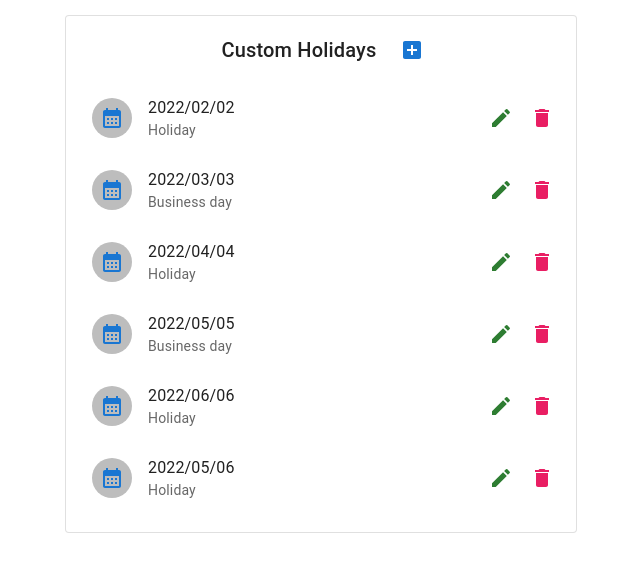
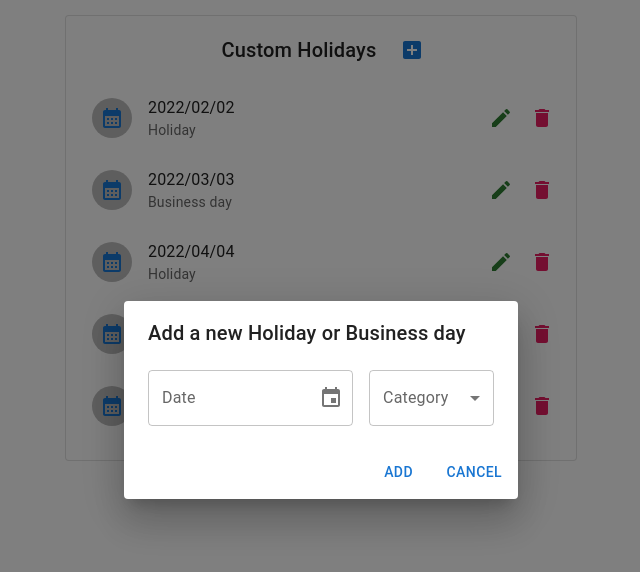
Before and after one commit to nhatvu148/business-day-go, a Next.js app in the folder client/: page / in a window 1280 px wide. Both pictures are taken after a click on the button 731 px from the left and 50 px from the top of the page. Shown: the top 572 px of the page, without its empty margins (319-959 px from the left). Built offline with nearby package versions, Linux system fonts and the light colour scheme.

Commit message:
add dialog to add holiday

```diff
--- a/client/components/layout.tsx
+++ b/client/components/layout.tsx
@@ -1,4 +1,6 @@
 import Head from "next/head";
+import { AdapterMoment } from "@mui/x-date-pickers/AdapterMoment";
+import { LocalizationProvider } from "@mui/x-date-pickers";
 
 type LayoutProps = {
   children: React.ReactNode;
@@ -13,7 +15,9 @@ export default function Layout({ children }: LayoutProps) {
         <meta name="viewport" content="initial-scale=1, width=device-width" />
         <link rel="icon" href="/favicon.ico" />
       </Head>
-      {children}
+      <LocalizationProvider dateAdapter={AdapterMoment}>
+        {children}
+      </LocalizationProvider>
     </>
   );
 }
--- a/client/package.json
+++ b/client/package.json
@@ -16,6 +16,8 @@
     "@fontsource/open-sans": "^4.5.10",
     "@mui/icons-material": "^5.8.4",
     "@mui/material": "^5.8.6",
+    "@mui/x-date-pickers": "^5.0.0-alpha.7",
+    "moment": "^2.29.3",
     "next": "12.2.0",
     "react": "18.2.0",
     "react-dom": "18.2.0"
--- a/client/pages/index.tsx
+++ b/client/pages/index.tsx
@@ -1,18 +1,25 @@
 import React, { useState } from "react";
 import {
   Button,
-  Grid,
   List,
   Typography,
   IconButton,
   styled,
   Box,
   Card,
-  Tooltip
+  Tooltip,
+  Dialog,
+  DialogTitle,
+  DialogContent,
+  DialogActions,
+  TextField,
+  Select,
+  MenuItem,
+  SelectChangeEvent,
+  FormControl,
+  InputLabel,
 } from "@mui/material";
 import type { NextPage } from "next";
-import Head from "next/head";
-import Image from "next/image";
 import ListItem from "@mui/material/ListItem";
 import ListItemAvatar from "@mui/material/ListItemAvatar";
 import ListItemText from "@mui/material/ListItemText";
@@ -22,6 +29,8 @@ import DeleteIcon from "@mui/icons-material/Delete";
 import EditIcon from "@mui/icons-material/Edit";
 import CalendarMonthIcon from "@mui/icons-material/CalendarMonth";
 import { pink } from "@mui/material/colors";
+import { DesktopDatePicker } from "@mui/x-date-pickers/DesktopDatePicker";
+import moment from "moment";
 
 const Demo = styled("div")(({ theme }) => ({
   backgroundColor: theme.palette.background.paper,
@@ -45,6 +54,35 @@ function generate(element: React.ReactElement) {
 
 const Home: NextPage = () => {
   const [customHolidays, setCustomHolidays] = useState(initialCustomHolidays);
+  const [open, setOpen] = useState(false);
+  const [category, setCategory] = useState("");
+  const [date, setDate] = useState<moment.Moment | null>(null);
+
+  const handleChange = (newValue: moment.Moment | null) => {
+    setDate(newValue);
+  };
+
+  const handleClickOpen = () => {
+    setOpen(true);
+  };
+
+  const handleClose = () => {
+    setOpen(false);
+  };
+
+  const handleAdd = () => {
+    setCustomHolidays((prev) => [
+      ...prev,
+      { date: moment(date).format("YYYY/MM/DD"), category },
+    ]);
+    setDate(null);
+    setCategory("");
+  };
+
+  const handleChangeCategory = (event: SelectChangeEvent) => {
+    setCategory(event.target.value);
+  };
+
   return (
     <div
       style={{
@@ -70,10 +108,7 @@ const Home: NextPage = () => {
                 edge="end"
                 aria-label="add"
                 onClick={() => {
-                  setCustomHolidays((prev) => [
-                    ...prev,
-                    { date: "2022/05/06", category: "Holiday" },
-                  ]);
+                  handleClickOpen();
                 }}
               >
                 <AddBoxIcon color="primary" />
@@ -119,6 +154,48 @@ const Home: NextPage = () => {
           </Demo>
         </Card>
       </Box>
+      <Dialog
+        open={open}
+        onClose={handleClose}
+        aria-labelledby="alert-dialog-title"
+        aria-describedby="alert-dialog-description"
+      >
+        <DialogTitle id="alert-dialog-title">
+          {"Add a new Holiday or Business day"}
+        </DialogTitle>
+        <DialogContent>
+          <div
+            style={{ marginTop: 5, display: "flex", justifyContent: "center" }}
+          >
+            <DesktopDatePicker
+              label="Date"
+              inputFormat="YYYY-MM-DD"
+              value={date}
+              onChange={handleChange}
+              renderInput={(params) => <TextField {...params} />}
+            />
+            <FormControl fullWidth sx={{ width: "50%", ml: 2 }}>
+              <InputLabel id="demo-simple-select-label">Category</InputLabel>
+              <Select
+                labelId="demo-simple-select-label"
+                id="demo-simple-select"
+                value={category}
+                label="Category"
+                onChange={handleChangeCategory}
+              >
+                <MenuItem value={"Holiday"}>Holiday</MenuItem>
+                <MenuItem value={"Business day"}>Business day</MenuItem>
+              </Select>
+            </FormControl>
+          </div>
+        </DialogContent>
+        <DialogActions>
+          <Button onClick={handleAdd}>Add</Button>
+          <Button onClick={handleClose} autoFocus>
+            Cancel
+          </Button>
+        </DialogActions>
+      </Dialog>
     </div>
   );
 };
```
Also changed, not shown: 1 other file (tests, documents, lock files or other folders).
